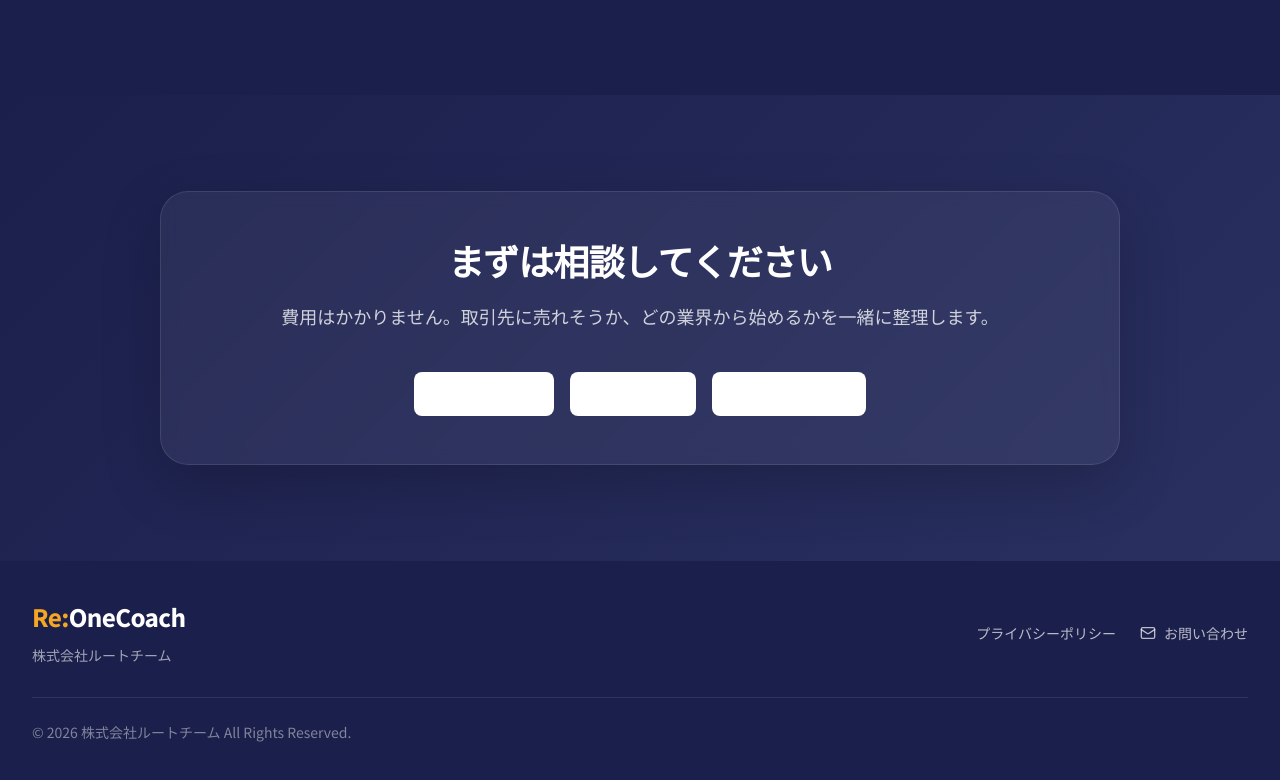
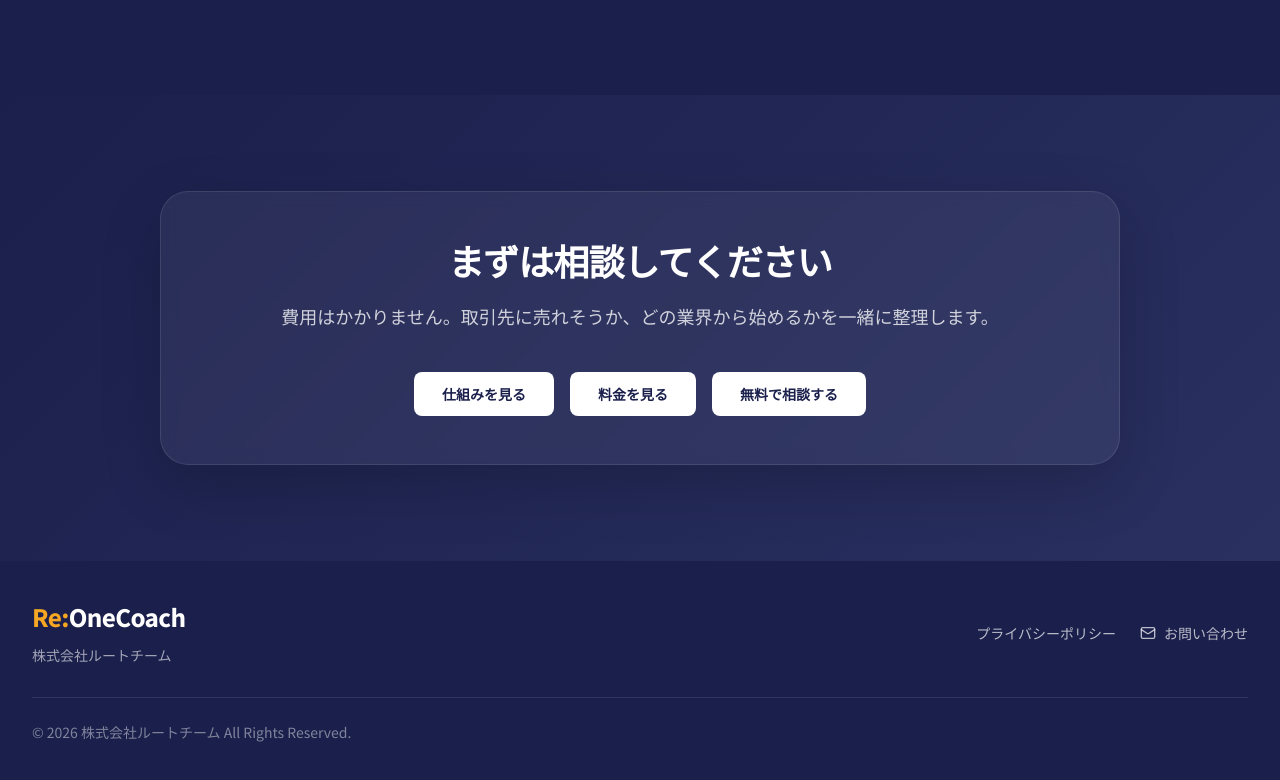
Before and after one commit to rootteamgit/ReOneCoach, a Next.js app: page / in a window 1280 px wide. Shown: the part 5110-5890 px from the top of the page. Built offline with nearby package versions, Linux system fonts and the light colour scheme.

Commit message:
fix: enforce dark text on light CTA buttons

```diff
--- a/app/page.tsx
+++ b/app/page.tsx
@@ -77,7 +77,7 @@ const stats = [
 const primaryButton =
   "inline-flex items-center justify-center rounded-lg bg-[var(--navy)] px-7 py-3 text-sm font-bold !text-white transition hover:bg-[var(--navy-hover)] hover:!text-white visited:!text-white active:!text-white";
 const secondaryButton =
-  "inline-flex items-center justify-center rounded-lg border border-[var(--navy)] bg-white px-7 py-3 text-sm font-bold text-[var(--navy)] transition hover:bg-[rgba(26,31,75,0.04)]";
+  "inline-flex items-center justify-center rounded-lg border border-[var(--navy)] bg-white px-7 py-3 text-sm font-bold !text-[var(--navy)] transition hover:bg-[rgba(26,31,75,0.04)] hover:!text-[var(--navy)] visited:!text-[var(--navy)] active:!text-[var(--navy)]";
 const cardClass =
   "rounded-xl border border-[var(--border)] shadow-[0_4px_24px_rgba(0,0,0,0.08)] transition duration-200 hover:-translate-y-1 hover:shadow-[0_14px_34px_rgba(0,0,0,0.12)]";
 const contactHref =
@@ -478,19 +478,19 @@ export default function Home() {
             <div className="mt-10 flex flex-col justify-center gap-4 sm:flex-row sm:flex-wrap">
               <a
                 href="#business-model"
-                className="inline-flex items-center justify-center rounded-lg bg-white px-7 py-3 text-sm font-bold text-[var(--navy)] transition hover:bg-white/90"
+                className="inline-flex items-center justify-center rounded-lg bg-white px-7 py-3 text-sm font-bold !text-[var(--navy)] transition hover:bg-white/90 hover:!text-[var(--navy)] visited:!text-[var(--navy)] active:!text-[var(--navy)]"
               >
                 仕組みを見る
               </a>
               <a
                 href="#pricing"
-                className="inline-flex items-center justify-center rounded-lg bg-white px-7 py-3 text-sm font-bold text-[var(--navy)] transition hover:bg-white/90"
+                className="inline-flex items-center justify-center rounded-lg bg-white px-7 py-3 text-sm font-bold !text-[var(--navy)] transition hover:bg-white/90 hover:!text-[var(--navy)] visited:!text-[var(--navy)] active:!text-[var(--navy)]"
               >
                 料金を見る
               </a>
               <a
                 href={contactHref}
-                className="inline-flex items-center justify-center rounded-lg bg-white px-7 py-3 text-sm font-bold text-[var(--navy)] transition hover:bg-white/90"
+                className="inline-flex items-center justify-center rounded-lg bg-white px-7 py-3 text-sm font-bold !text-[var(--navy)] transition hover:bg-white/90 hover:!text-[var(--navy)] visited:!text-[var(--navy)] active:!text-[var(--navy)]"
               >
                 無料で相談する
               </a>
```
